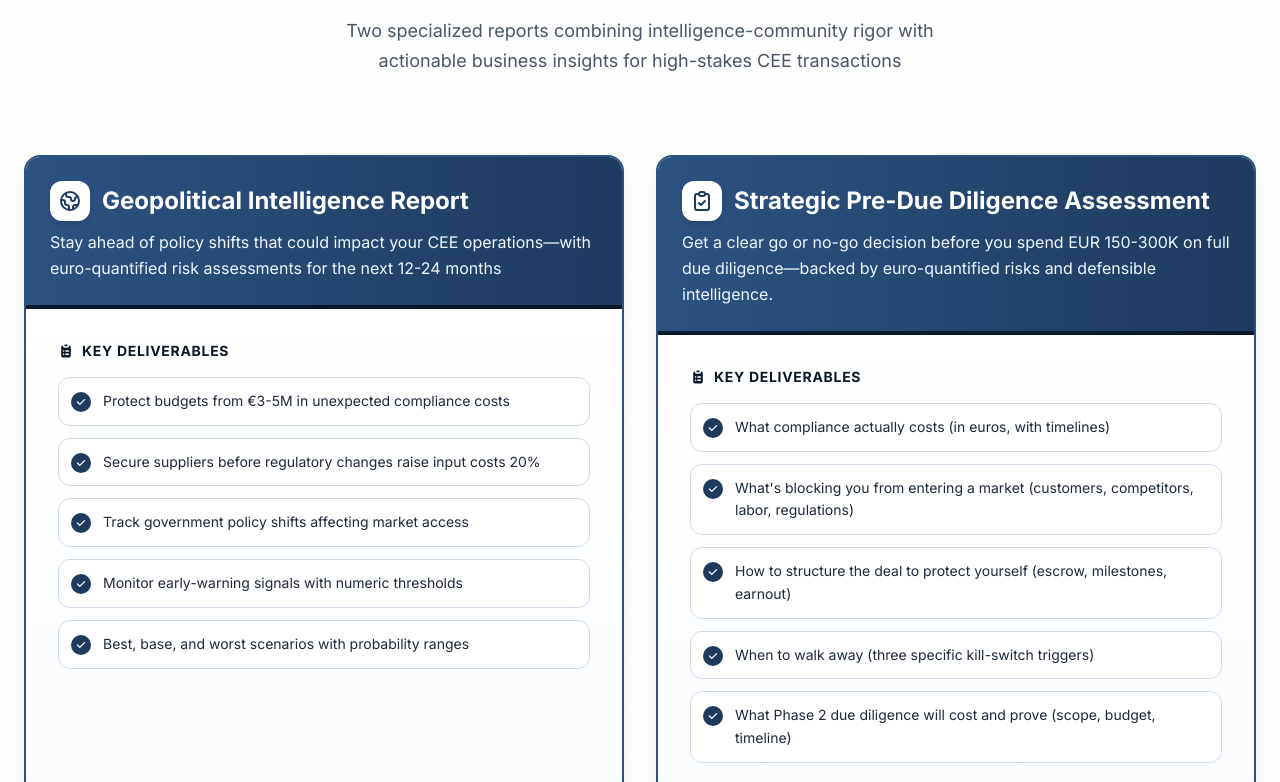
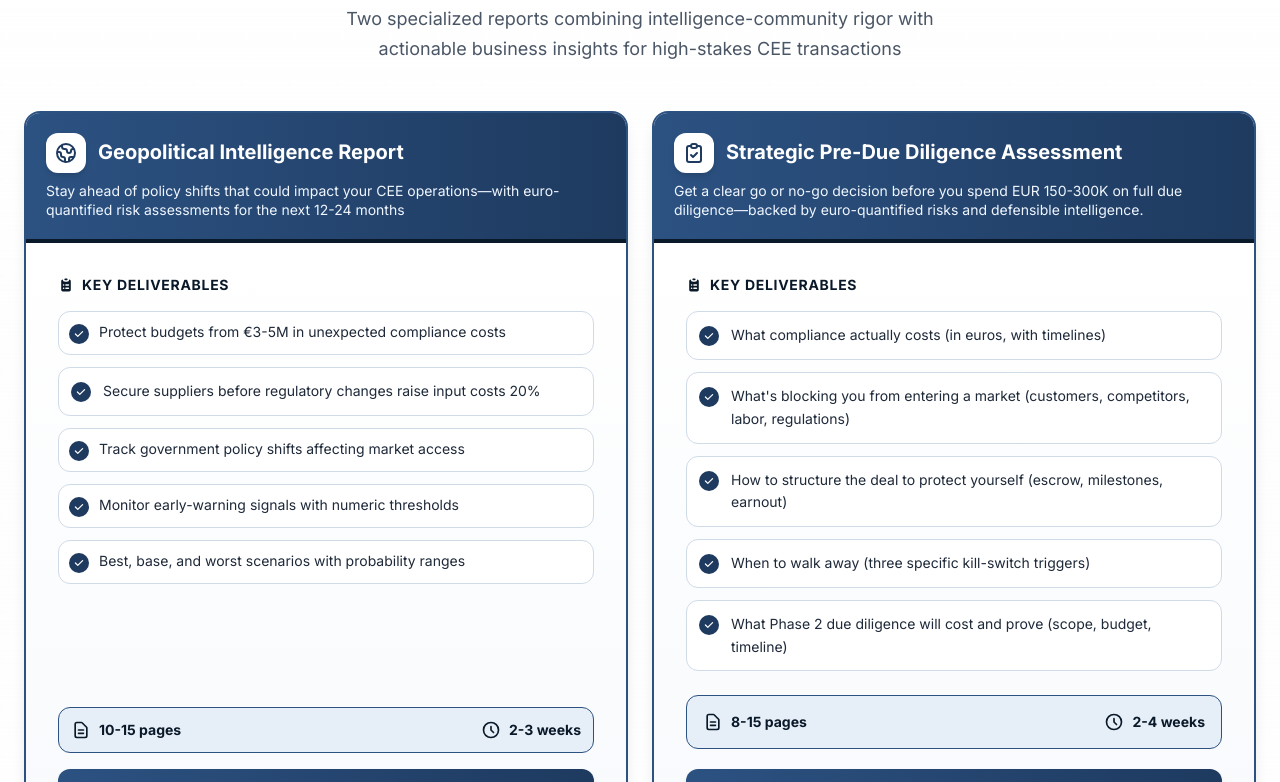
Before and after one commit to michaeljamesdaniel/daniel-risk-intelligence, a Next.js app: page / in a window 1280 px wide. Shown: the part 879-1661 px from the top of the page. Built offline with nearby package versions, Linux system fonts and the light colour scheme.

Commit message:
feat: improve card alignment and spacing
- Reduce gap between cards from 8 to 6
- Change items-start to items-stretch for better alignment
- Reduce section header bottom margin from 20 to 12
- Reduce header badge padding and margins
- Update first card header with tighter spacing and smaller text

```diff
--- a/src/app/page.tsx
+++ b/src/app/page.tsx
@@ -396,8 +396,8 @@ export default function Home() {
         <div className="max-w-7xl mx-auto px-6 relative z-10">
 
           {/* Section Header */}
-          <div className="text-center mb-20">
-            <div className="inline-flex items-center justify-center px-5 py-2.5 bg-gradient-to-r from-blue-50 to-indigo-50 rounded-full mb-6 border border-blue-100/50">
+          <div className="text-center mb-12">
+            <div className="inline-flex items-center justify-center px-4 py-2 bg-gradient-to-r from-blue-50 to-indigo-50 rounded-full mb-4 border border-blue-100/50">
               <svg className="w-4 h-4 text-[#1e3a5f] mr-2" fill="currentColor" viewBox="0 0 20 20">
                 <path d="M9 2a1 1 0 000 2h2a1 1 0 100-2H9z"/>
                 <path fillRule="evenodd" d="M4 5a2 2 0 012-2 3 3 0 003 3h2a3 3 0 003-3 2 2 0 012 2v11a2 2 0 01-2 2H6a2 2 0 01-2-2V5zm3 4a1 1 0 000 2h.01a1 1 0 100-2H7zm3 0a1 1 0 000 2h3a1 1 0 100-2h-3zm-3 4a1 1 0 100 2h.01a1 1 0 100-2H7zm3 0a1 1 0 100 2h3a1 1 0 100-2h-3z" clipRule="evenodd"/>
@@ -413,22 +413,22 @@ export default function Home() {
           </div>
 
           {/* Service Cards - Side by Side Layout */}
-          <div className="grid lg:grid-cols-2 gap-8 mb-12 items-start">
+          <div className="grid lg:grid-cols-2 gap-6 mb-12 items-stretch">
 
             {/* Card 1: Geopolitical Intelligence */}
             <div className="group bg-white rounded-xl border-2 border-[#2c5282] hover:border-[#1e3a5f] transition-all duration-300 overflow-hidden shadow-lg hover:shadow-2xl flex flex-col h-full">
 
               {/* Card Title - Prominent */}
-              <div className="bg-gradient-to-r from-[#2c5282] to-[#1e3a5f] p-6 border-b-4 border-[#0a1929]">
-                <div className="flex items-center gap-3 mb-2">
+              <div className="bg-gradient-to-r from-[#2c5282] to-[#1e3a5f] p-5 border-b-4 border-[#0a1929]">
+                <div className="flex items-center gap-3 mb-1.5">
                   <div className="flex-shrink-0 w-10 h-10 bg-white rounded-lg flex items-center justify-center shadow-md">
                     <svg className="w-6 h-6 text-[#1e3a5f]" fill="none" stroke="currentColor" viewBox="0 0 24 24">
                       <path strokeLinecap="round" strokeLinejoin="round" strokeWidth="2" d="M3.055 11H5a2 2 0 012 2v1a2 2 0 002 2 2 2 0 012 2v2.945M8 3.935V5.5A2.5 2.5 0 0010.5 8h.5a2 2 0 012 2 2 2 0 104 0 2 2 0 012-2h1.064M15 20.488V18a2 2 0 012-2h3.064M21 12a9 9 0 11-18 0 9 9 0 0118 0z"/>
                     </svg>
                   </div>
-                  <h3 className="text-2xl font-bold text-white">Geopolitical Intelligence Report</h3>
+                  <h3 className="text-xl font-bold text-white leading-tight">Geopolitical Intelligence Report</h3>
                 </div>
-                <p className="text-blue-50 text-base leading-relaxed">
+                <p className="text-blue-50 text-sm leading-snug mt-2">
                   Stay ahead of policy shifts that could impact your CEE operations—with euro-quantified risk assessments for the next 12-24 months
                 </p>
               </div>
@@ -443,13 +443,13 @@ export default function Home() {
                   Key Deliverables
                 </h4>
                 <div className="space-y-3 mb-6 flex-grow">
-                  <div className="flex items-start gap-3 p-3 bg-white border border-[#d0dbe8] rounded-lg hover:border-[#2c5282] hover:shadow-md transition-all">
+                  <div className="flex items-start gap-2.5 p-2.5 bg-white border border-[#d0dbe8] rounded-lg hover:border-[#2c5282] hover:shadow-md transition-all">
                     <div className="flex-shrink-0 w-5 h-5 bg-[#1e3a5f] rounded-full flex items-center justify-center mt-0.5">
                       <svg className="w-3 h-3 text-white" fill="currentColor" viewBox="0 0 20 20">
                         <path fillRule="evenodd" d="M16.707 5.293a1 1 0 010 1.414l-8 8a1 1 0 01-1.414 0l-4-4a1 1 0 011.414-1.414L8 12.586l7.293-7.293a1 1 0 011.414 0z" clipRule="evenodd"/>
                       </svg>
                     </div>
-                    <span className="text-gray-800 text-sm leading-relaxed">Protect budgets from €3-5M in unexpected compliance costs</span>
+                    <span className="text-gray-800 text-sm leading-snug">Protect budgets from €3-5M in unexpected compliance costs</span>
                   </div>
                   <div className="flex items-start gap-3 p-3 bg-white border border-[#d0dbe8] rounded-lg hover:border-[#2c5282] hover:shadow-md transition-all">
                     <div className="flex-shrink-0 w-5 h-5 bg-[#1e3a5f] rounded-full flex items-center justify-center mt-0.5">
@@ -459,34 +459,34 @@ export default function Home() {
                     </div>
                     <span className="text-gray-800 text-sm leading-relaxed">Secure suppliers before regulatory changes raise input costs 20%</span>
                   </div>
-                  <div className="flex items-start gap-3 p-3 bg-white border border-[#d0dbe8] rounded-lg hover:border-[#2c5282] hover:shadow-md transition-all">
+                  <div className="flex items-start gap-2.5 p-2.5 bg-white border border-[#d0dbe8] rounded-lg hover:border-[#2c5282] hover:shadow-md transition-all">
                     <div className="flex-shrink-0 w-5 h-5 bg-[#1e3a5f] rounded-full flex items-center justify-center mt-0.5">
                       <svg className="w-3 h-3 text-white" fill="currentColor" viewBox="0 0 20 20">
                         <path fillRule="evenodd" d="M16.707 5.293a1 1 0 010 1.414l-8 8a1 1 0 01-1.414 0l-4-4a1 1 0 011.414-1.414L8 12.586l7.293-7.293a1 1 0 011.414 0z" clipRule="evenodd"/>
                       </svg>
                     </div>
-                    <span className="text-gray-800 text-sm leading-relaxed">Track government policy shifts affecting market access</span>
-                  </div>
-                  <div className="flex items-start gap-3 p-3 bg-white border border-[#d0dbe8] rounded-lg hover:border-[#2c5282] hover:shadow-md transition-all">
+                    <span className="text-gray-800 text-sm leading-snug">Track government policy shifts affecting market access</span>
+                  </div>
+                  <div className="flex items-start gap-2.5 p-2.5 bg-white border border-[#d0dbe8] rounded-lg hover:border-[#2c5282] hover:shadow-md transition-all">
                     <div className="flex-shrink-0 w-5 h-5 bg-[#1e3a5f] rounded-full flex items-center justify-center mt-0.5">
                       <svg className="w-3 h-3 text-white" fill="currentColor" viewBox="0 0 20 20">
                         <path fillRule="evenodd" d="M16.707 5.293a1 1 0 010 1.414l-8 8a1 1 0 01-1.414 0l-4-4a1 1 0 011.414-1.414L8 12.586l7.293-7.293a1 1 0 011.414 0z" clipRule="evenodd"/>
                       </svg>
                     </div>
-                    <span className="text-gray-800 text-sm leading-relaxed">Monitor early-warning signals with numeric thresholds</span>
-                  </div>
-                  <div className="flex items-start gap-3 p-3 bg-white border border-[#d0dbe8] rounded-lg hover:border-[#2c5282] hover:shadow-md transition-all">
+                    <span className="text-gray-800 text-sm leading-snug">Monitor early-warning signals with numeric thresholds</span>
+                  </div>
+                  <div className="flex items-start gap-2.5 p-2.5 bg-white border border-[#d0dbe8] rounded-lg hover:border-[#2c5282] hover:shadow-md transition-all">
                     <div className="flex-shrink-0 w-5 h-5 bg-[#1e3a5f] rounded-full flex items-center justify-center mt-0.5">
                       <svg className="w-3 h-3 text-white" fill="currentColor" viewBox="0 0 20 20">
                         <path fillRule="evenodd" d="M16.707 5.293a1 1 0 010 1.414l-8 8a1 1 0 01-1.414 0l-4-4a1 1 0 011.414-1.414L8 12.586l7.293-7.293a1 1 0 011.414 0z" clipRule="evenodd"/>
                       </svg>
                     </div>
-                    <span className="text-gray-800 text-sm leading-relaxed">Best, base, and worst scenarios with probability ranges</span>
+                    <span className="text-gray-800 text-sm leading-snug">Best, base, and worst scenarios with probability ranges</span>
                   </div>
                 </div>
 
                 {/* Report Details */}
-                <div className="flex items-center justify-between mb-5 p-4 bg-[#e6eef7] border border-[#2c5282] rounded-lg">
+                <div className="flex items-center justify-between mb-4 p-3 bg-[#e6eef7] border border-[#2c5282] rounded-lg">
                   <div className="flex items-center gap-2 text-[#0a1929]">
                     <svg className="w-5 h-5" fill="none" stroke="currentColor" viewBox="0 0 24 24">
                       <path strokeLinecap="round" strokeLinejoin="round" strokeWidth="2" d="M9 12h6m-6 4h6m2 5H7a2 2 0 01-2-2V5a2 2 0 012-2h5.586a1 1 0 01.707.293l5.414 5.414a1 1 0 01.293.707V19a2 2 0 01-2 2z"/>
@@ -515,16 +515,16 @@ export default function Home() {
             <div className="group bg-white rounded-xl border-2 border-[#2c5282] hover:border-[#1e3a5f] transition-all duration-300 overflow-hidden shadow-lg hover:shadow-2xl flex flex-col h-full">
 
               {/* Card Title - Prominent */}
-              <div className="bg-gradient-to-r from-[#2c5282] to-[#1e3a5f] p-6 border-b-4 border-[#0a1929]">
-                <div className="flex items-center gap-3 mb-2">
+              <div className="bg-gradient-to-r from-[#2c5282] to-[#1e3a5f] p-5 border-b-4 border-[#0a1929]">
+                <div className="flex items-center gap-3 mb-1.5">
                   <div className="flex-shrink-0 w-10 h-10 bg-white rounded-lg flex items-center justify-center shadow-md">
                     <svg className="w-6 h-6 text-[#1e3a5f]" fill="none" stroke="currentColor" viewBox="0 0 24 24">
                       <path strokeLinecap="round" strokeLinejoin="round" strokeWidth="2" d="M9 5H7a2 2 0 00-2 2v12a2 2 0 002 2h10a2 2 0 002-2V7a2 2 0 00-2-2h-2M9 5a2 2 0 002 2h2a2 2 0 002-2M9 5a2 2 0 012-2h2a2 2 0 012 2m-6 9l2 2 4-4"/>
                     </svg>
                   </div>
-                  <h3 className="text-2xl font-bold text-white">Strategic Pre-Due Diligence Assessment</h3>
+                  <h3 className="text-xl font-bold text-white leading-tight">Strategic Pre-Due Diligence Assessment</h3>
                 </div>
-                <p className="text-blue-50 text-base leading-relaxed">
+                <p className="text-blue-50 text-sm leading-snug mt-2">
                   Get a clear go or no-go decision before you spend EUR 150-300K on full due diligence—backed by euro-quantified risks and defensible intelligence.
                 </p>
               </div>
```
